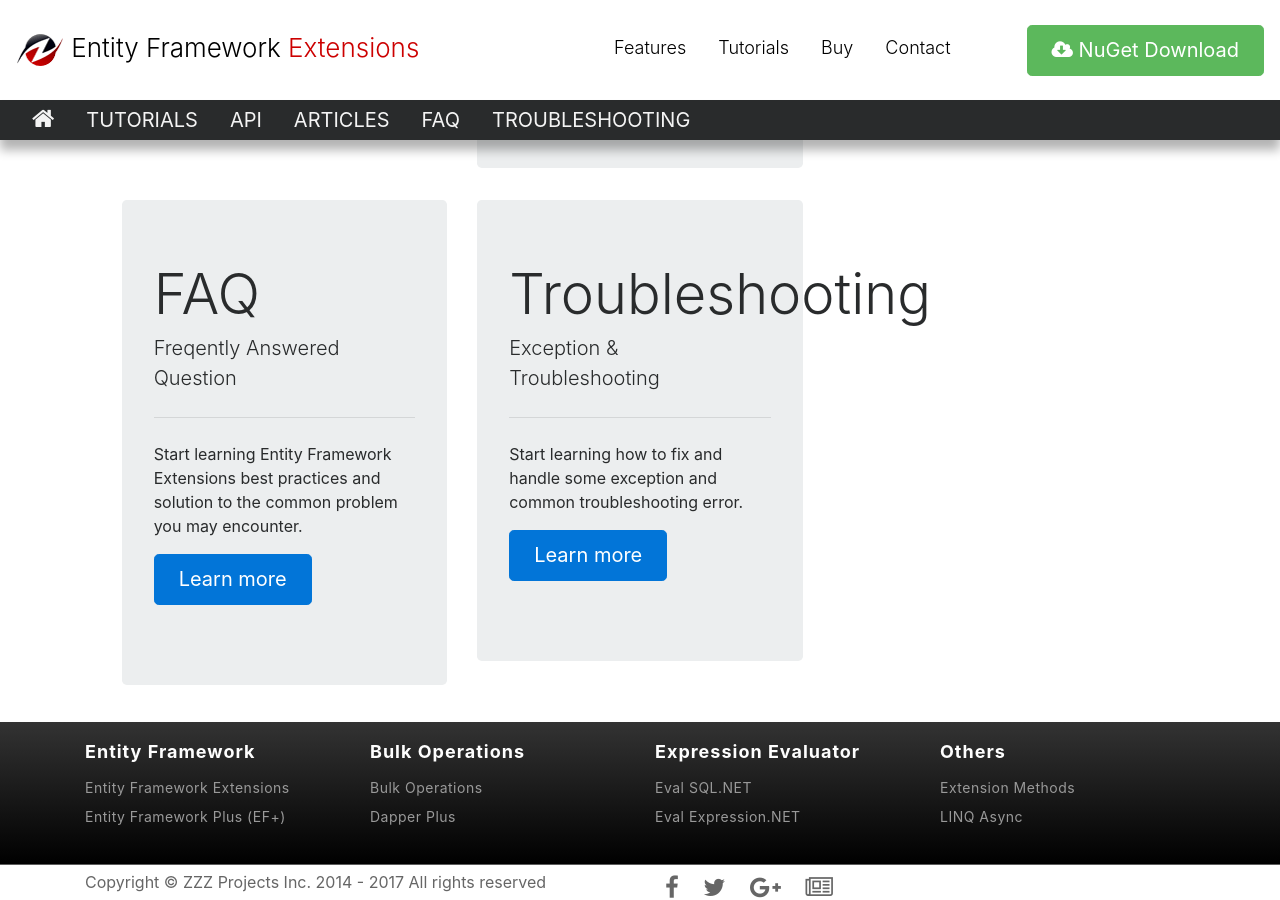
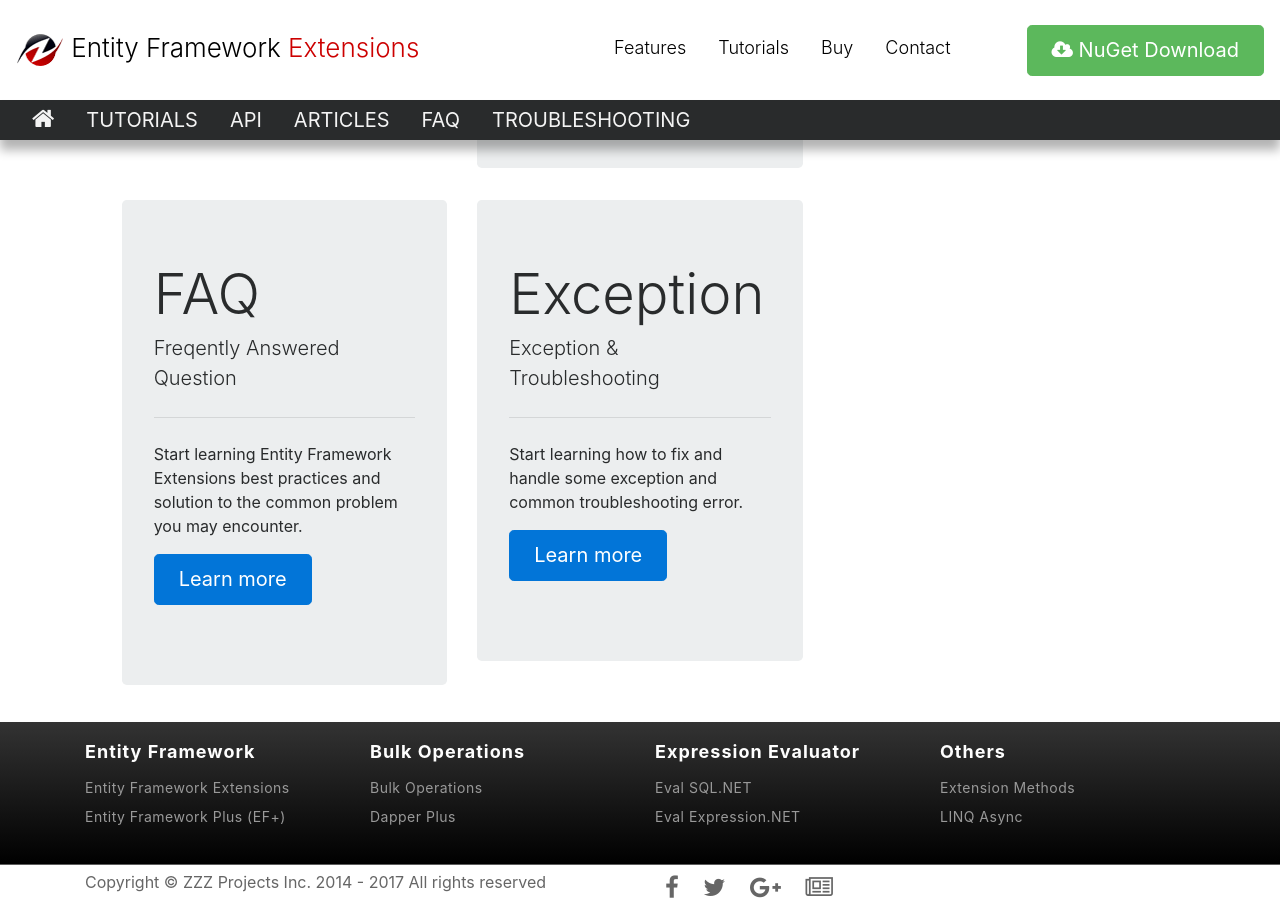
Before and after one commit to zzzprojects/EntityFramework-Extensions, a Jekyll site: the page built from docs/pages/documentation.md, in a window 1280 px wide and 900 px high, scrolled down 534 px. Built offline with Jekyll 4.4.1, drawn with Linux system fonts in a browser that asks for light colours; nearby versions of some CDN libraries.

Commit message:
Update documentation.md

```diff
--- a/docs/pages/documentation.md
+++ b/docs/pages/documentation.md
@@ -53,7 +53,7 @@ permalink: documentation
 	</div>
 	<div class="col-lg-6 col-xl-4">
 		<div class="jumbotron">
-			<h2 class="display-4">Troubleshooting</h2>
+			<h2 class="display-4">Exception</h2>
 			<p class="lead">Exception & Troubleshooting</p>
 			<hr class="my-4">
 			<p>Start learning how to fix and handle some exception and common troubleshooting error.</p>
```
